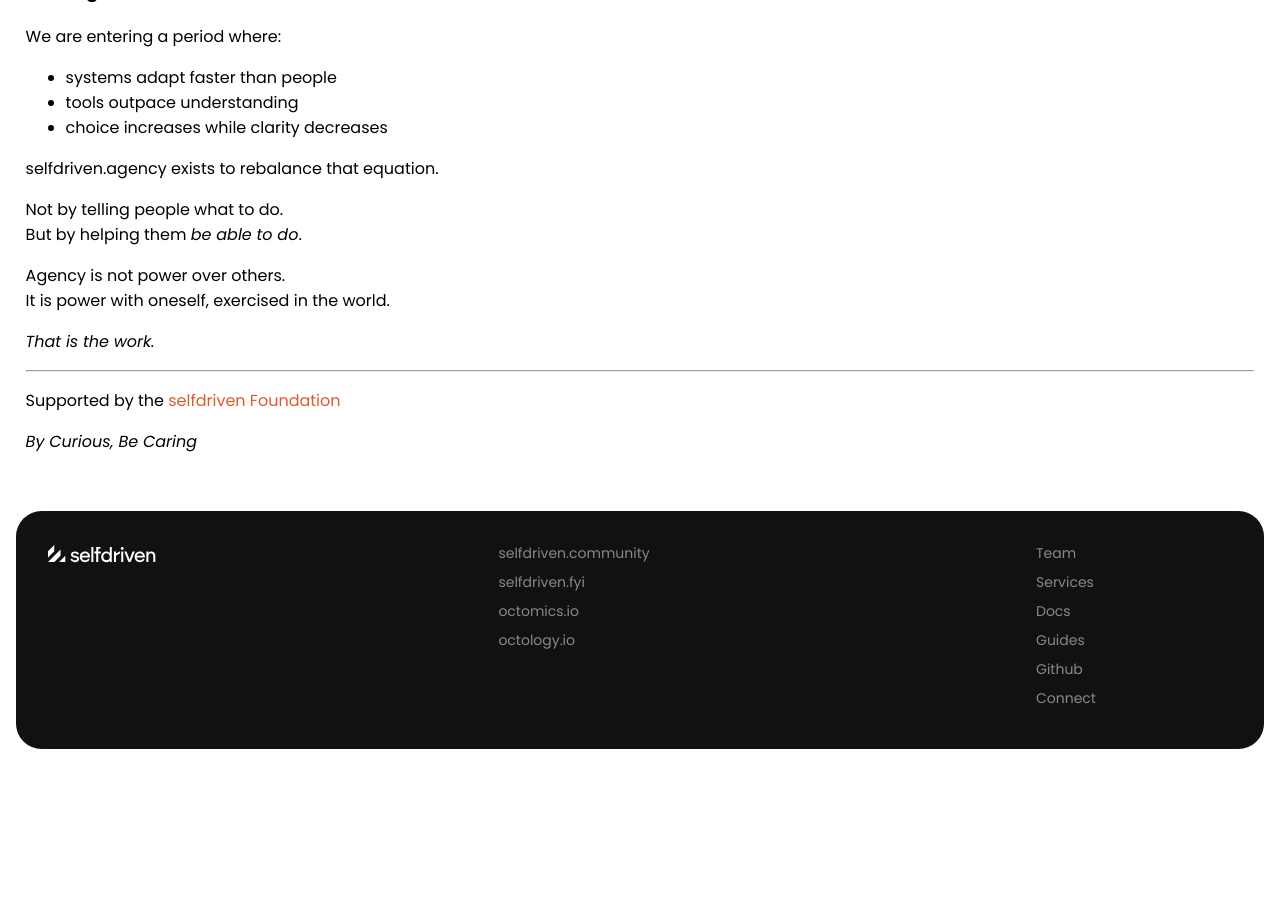
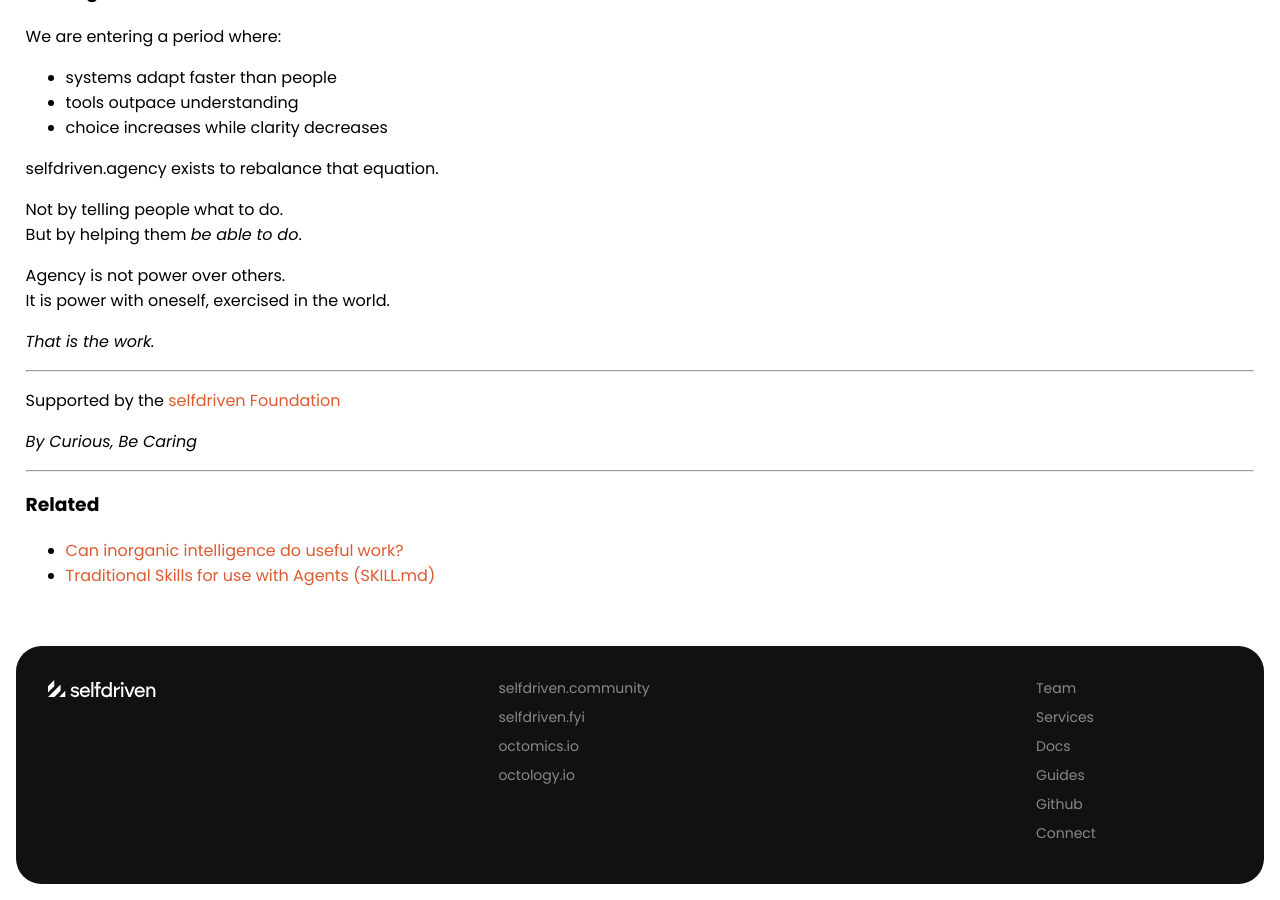
Before and after one commit to selfdriven-foundation/selfdriven-agency, a Jekyll site: the page built from docs/index.md, in a window 1280 px wide and 900 px high, scrolled down 3589 px. Built offline with Jekyll 4.4.1, drawn with Linux system fonts in a browser that asks for light colours; before the commit the page ends 4354 px from its top, so only the background shows below that.

Commit message:
Update index.md

```diff
--- a/docs/index.md
+++ b/docs/index.md
@@ -163,3 +163,10 @@
 Supported by the [selfdriven Foundation](https://selfdriven.foundation)
 
 *By Curious, Be Caring*
+
+---
+
+### Related
+
+- [Can inorganic intelligence do useful work?](https://www.selfdriven.ai/research/useful-tasks)
+- [Traditional Skills for use with Agents (SKILL.md)](https://github.com/selfdriven-octo/skillzeb/tree/main/skills/traditional)
```
